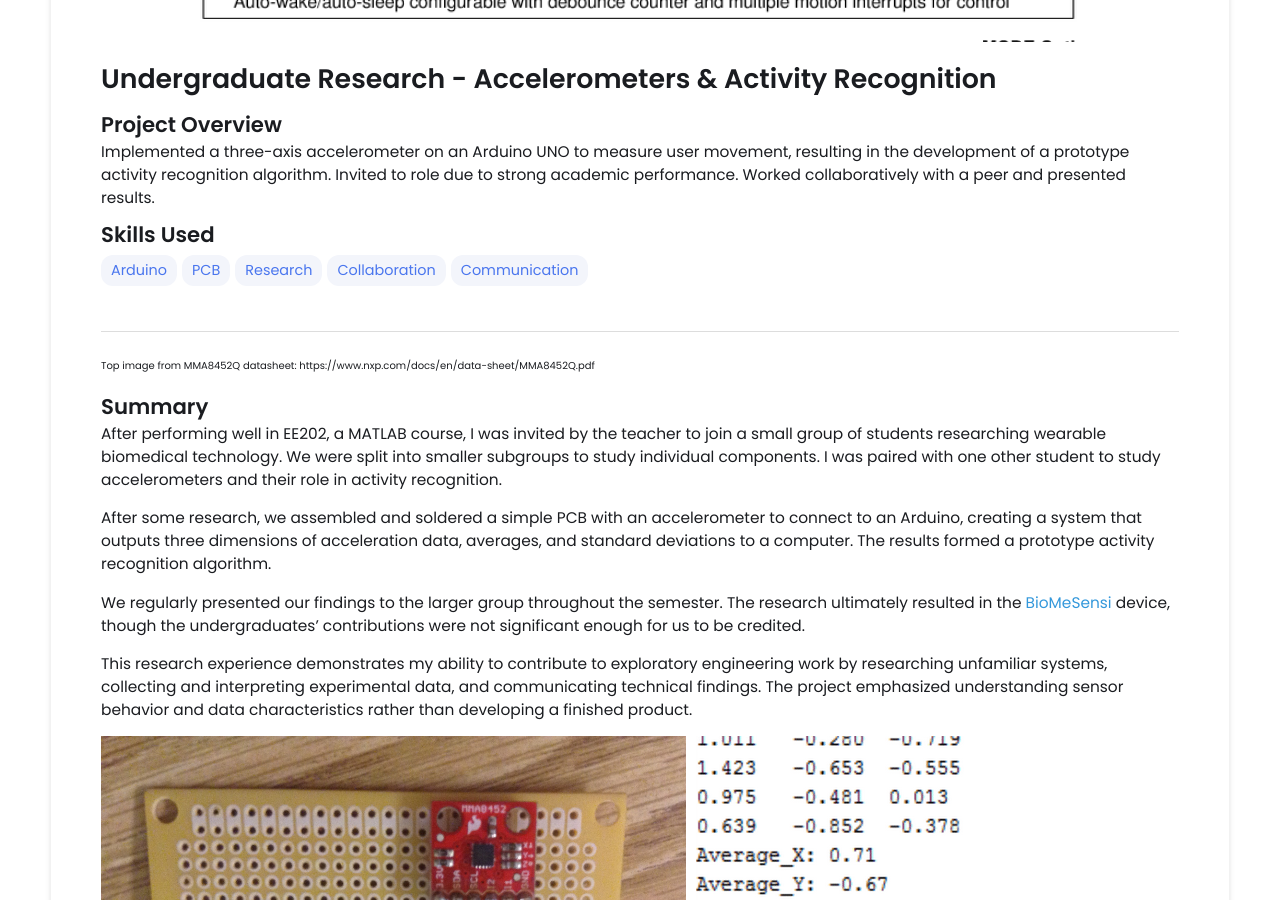
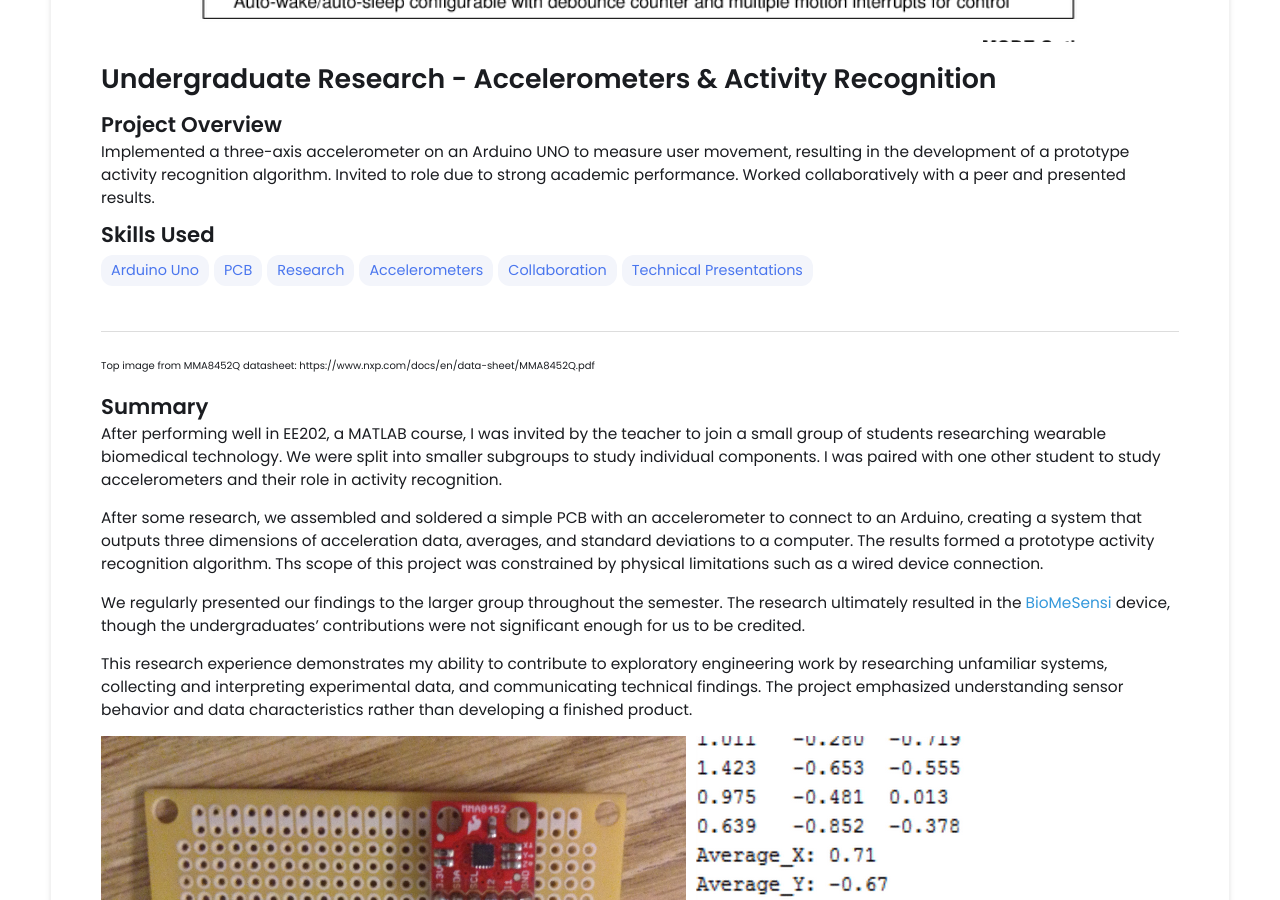
Before and after one commit to MattPieti/MattPieti.github.io, a Jekyll site: the page built from _projects/3accelerometer/index.md, in a window 1280 px wide and 900 px high, scrolled down 448 px. Built offline with Jekyll 4.4.1, drawn with Linux system fonts in a browser that asks for light colours.

Commit message:
Update index.md

```diff
--- a/_projects/3accelerometer/index.md
+++ b/_projects/3accelerometer/index.md
@@ -3,11 +3,12 @@ layout: post
 title: Undergraduate Research - Accelerometers & Activity Recognition
 description: Implemented a three-axis accelerometer on an Arduino UNO to measure user movement, resulting in the development of a prototype activity recognition algorithm. Invited to role due to strong academic performance. Worked collaboratively with a peer and presented results.
 skills:
-  - Arduino
+  - Arduino Uno
   - PCB
   - Research
+  - Accelerometers
   - Collaboration
-  - Communication
+  - Technical Presentations
 
 main-image: /accel.PNG
 ---
@@ -24,7 +25,7 @@ After performing well in EE202, a MATLAB course, I was invited by the teacher to
 
 
 
-After some research, we assembled and soldered a simple PCB with an accelerometer to connect to an Arduino, creating a system that outputs three dimensions of acceleration data, averages, and standard deviations to a computer. The results formed a prototype activity recognition algorithm.
+After some research, we assembled and soldered a simple PCB with an accelerometer to connect to an Arduino, creating a system that outputs three dimensions of acceleration data, averages, and standard deviations to a computer. The results formed a prototype activity recognition algorithm. Ths scope of this project was constrained by physical limitations such as a wired device connection.
 
 
 
```
